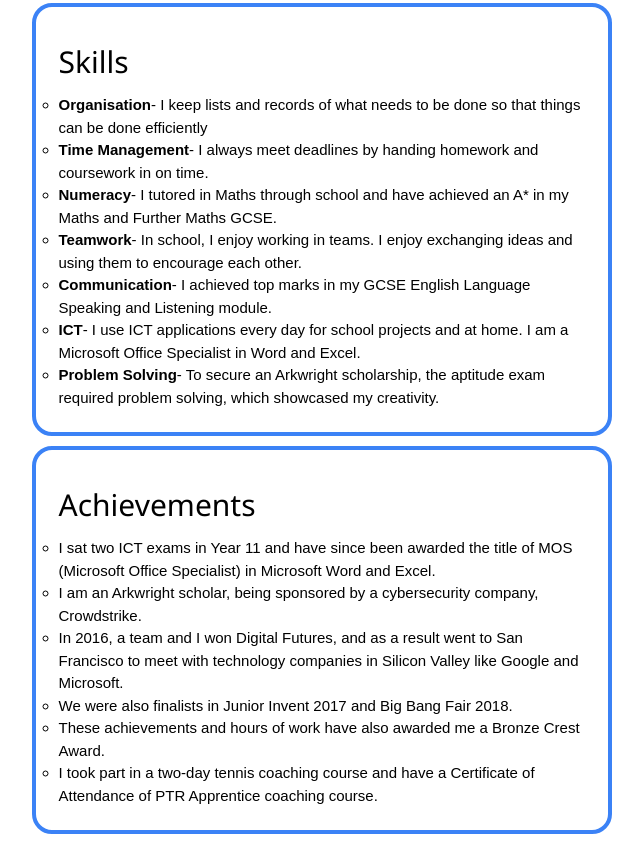
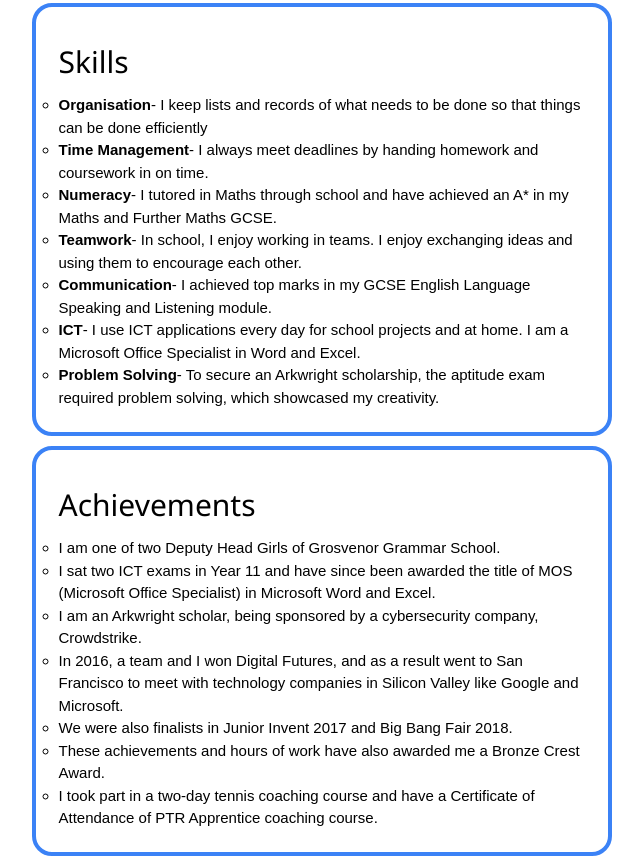
Before and after one commit to omillar768/Arkwright, a plain HTML site: page index.html in a window 1280 px wide. Shown: the part 2011-2877 px from the top of the page, without its empty margins (278-921 px from the left). Before the commit the page ends 2855 px from the top, so only its background shows below. Drawn offline with nearby package versions, Linux system fonts and the light colour scheme.

Commit message:
UpdatedAchievement

```diff
--- a/index.html
+++ b/index.html
@@ -218,6 +218,7 @@ Currently I am in Year 13 of Grosvenor Grammar School. I am studying four A-Leve
               <div class="border-solid border-4 border-blue-500 rounded-lg p-6" style="border-radius: 20px; margin: 10px;">
                 <h2 id="achievements" >Achievements</h2>
                 <ul >
+                  <li>I am one of two Deputy Head Girls of Grosvenor Grammar School.</li>
                   <li>I sat two ICT exams in Year 11 and have since been awarded the title of MOS (Microsoft Office Specialist) in Microsoft Word and Excel.</li>
                   <li>I am an Arkwright scholar, being sponsored by a cybersecurity company, Crowdstrike.</li>
                   <li>In 2016, a team and I won Digital Futures, and as a result went to San Francisco to meet with technology companies in Silicon Valley like Google and Microsoft. </li>
```
